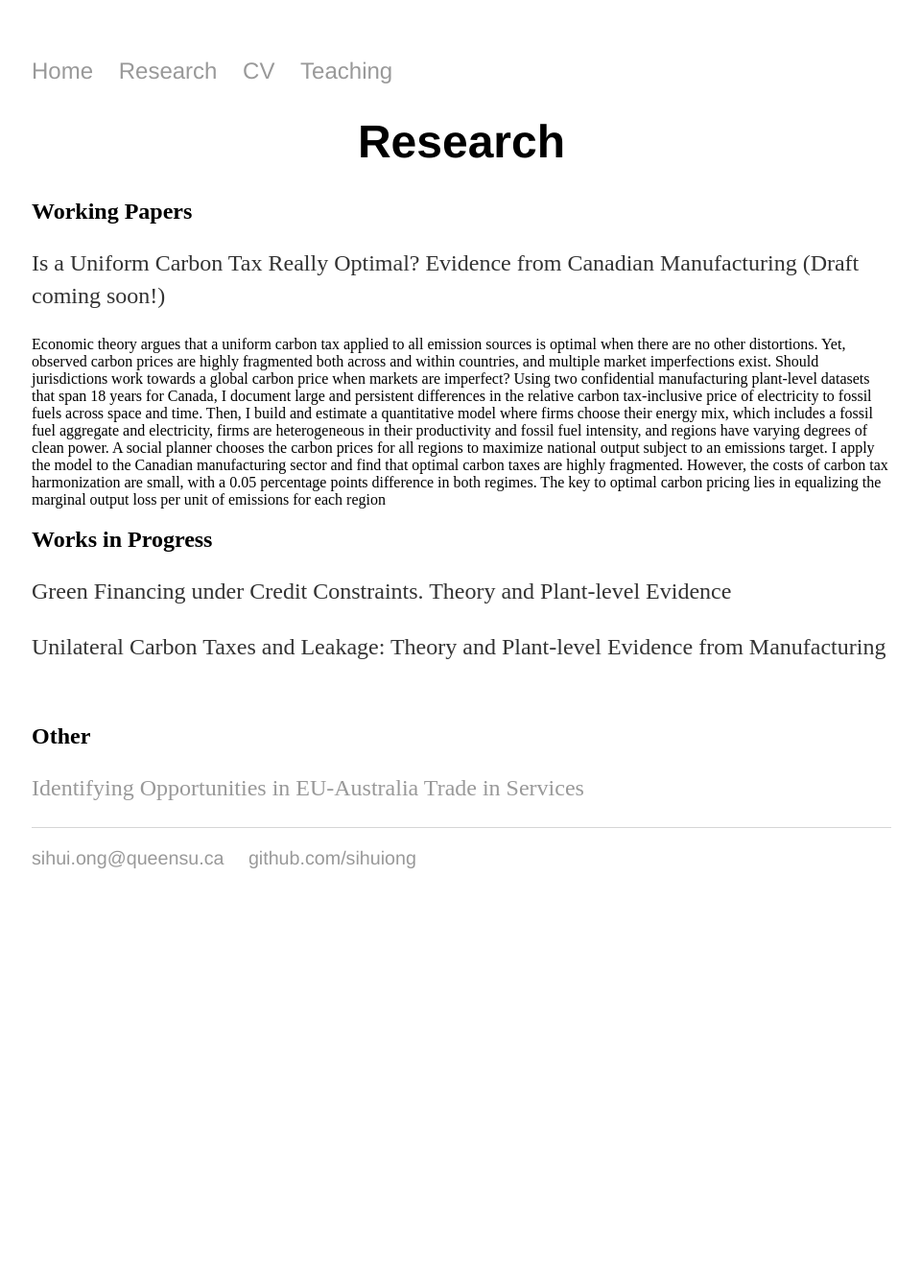
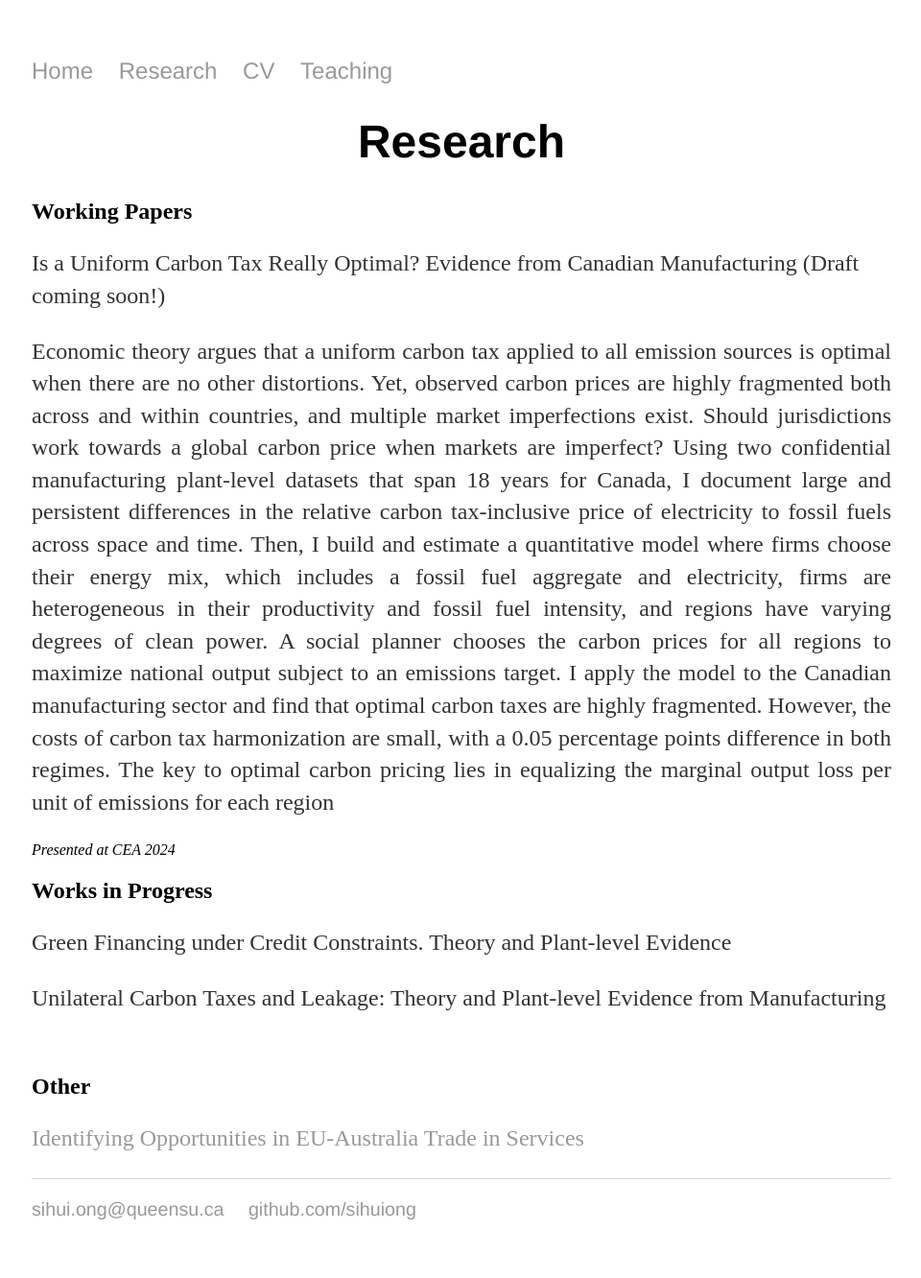
Before and after one commit to SihuiOng/SihuiOng.github.io, a Jekyll site: the page built from research/index.html, in a window 1280 px wide. Shown: the whole page at 96% size, without its empty margins (159-1119 px from the left). Built offline with Jekyll 4.4.1, drawn with Linux system fonts in a browser that asks for light colours; before the commit the page ends 966 px from its top, so only the background shows below that.

Commit message:
Update index.html

```diff
--- a/research/index.html
+++ b/research/index.html
@@ -6,7 +6,7 @@ title: Research
 	<h1 style="text-align:center;">Research</h1>
 	<h2>Working Papers</h2>
 	<p>Is a Uniform Carbon Tax Really Optimal? Evidence from Canadian Manufacturing (Draft coming soon!) </p>
-Economic theory argues that a uniform carbon tax applied to all emission sources is optimal when there
+  <p align="justify"> Economic theory argues that a uniform carbon tax applied to all emission sources is optimal when there
 are no other distortions. Yet, observed carbon prices are highly fragmented both across and within
 countries, and multiple market imperfections exist. Should jurisdictions work towards a global carbon
 price when markets are imperfect? Using two confidential manufacturing plant-level datasets that span
@@ -18,8 +18,8 @@ power. A social planner chooses the carbon prices for all regions to maximize na
 to an emissions target. I apply the model to the Canadian manufacturing sector and find that optimal
 carbon taxes are highly fragmented. However, the costs of carbon tax harmonization are small, with a
 0.05 percentage points difference in both regimes. The key to optimal carbon pricing lies in equalizing
-the marginal output loss per unit of emissions for each region
-
+the marginal output loss per unit of emissions for each region    </p>
+<em>Presented at CEA 2024</em>
 	<br>
 	<h2>Works in Progress</h2>
 
```
